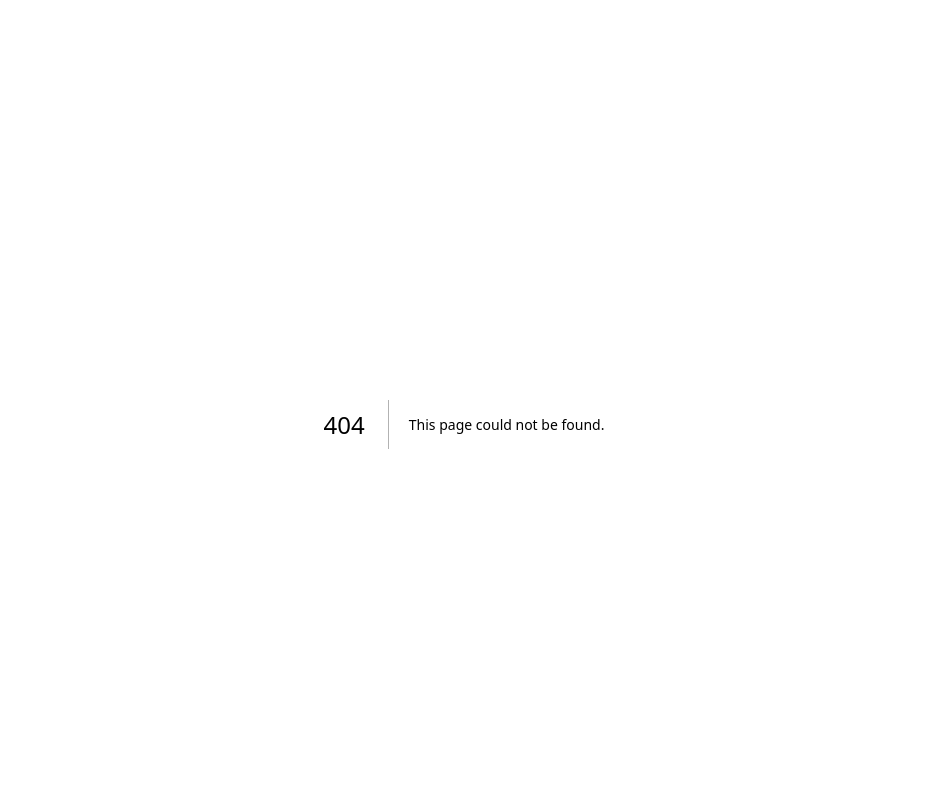
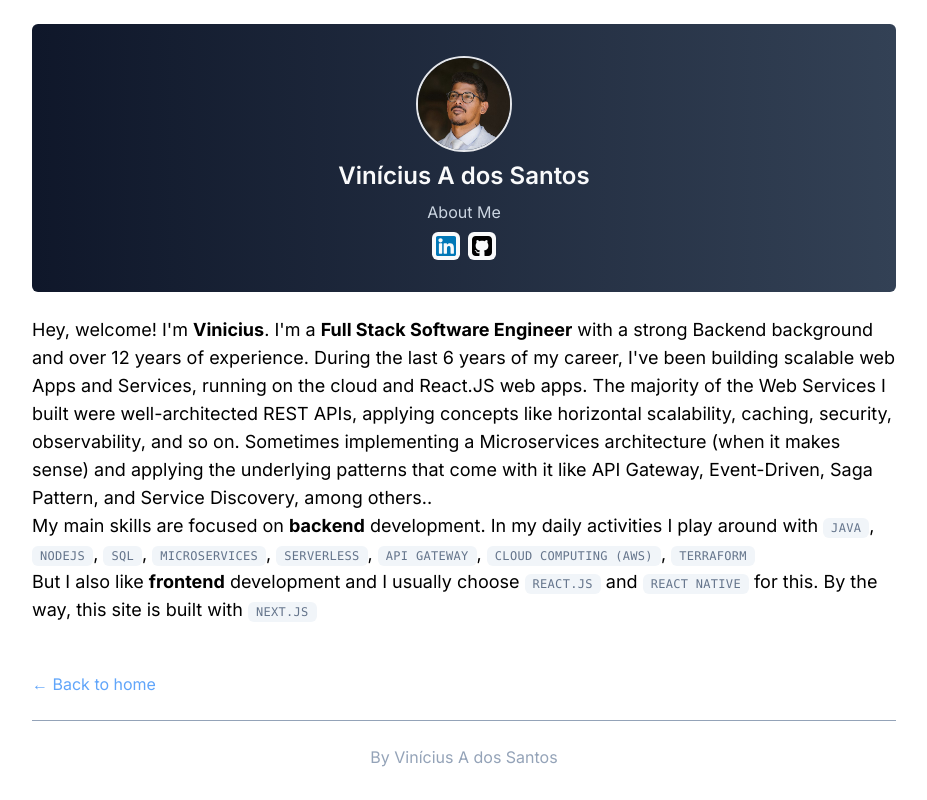
Before and after one commit to viniciusvasti/my-personal-website, a Next.js app: page /about-me in a window 1280 px wide. Before the commit this address had no page. Shown: the top 800 px of the page, without its empty margins (176-1103 px from the left). Built offline with nearby package versions, Linux system fonts and the light colour scheme.

Commit message:
Add cSpell and grammarly settings to VSCode Add about-me page Update prose class in post page Fix link in header component

```diff
--- a/app/(no-root)/posts/[slug]/page.jsx
+++ b/app/(no-root)/posts/[slug]/page.jsx
@@ -71,7 +71,7 @@
                 <div className="text-sm font-light text-gray-400">
                     <Date dateString={data.date} />
                 </div>
-                <article className="prose prose-indigo max-w-none sm:prose-lg lg:prose-lg">
+                <article className="prose prose-indigo max-w-none sm:prose-lg lg:prose-lg prose-pre:rounded-xl">
                     <Markdown
                         options={{
                             enforceAtxHeadings: true,
--- a/components/header.jsx
+++ b/components/header.jsx
@@ -47,7 +47,7 @@
                 </>
             )}
             <Link
-                href="/aboutme"
+                href="/about-me"
                 className="text-slate-300 hover:underline hover:text-blue-400"
             >
                 About Me
```
Also changed, not shown: app/(no-root)/about-me/page.jsx (renamed from app/(no-root)/aboutme/page.jsx).
